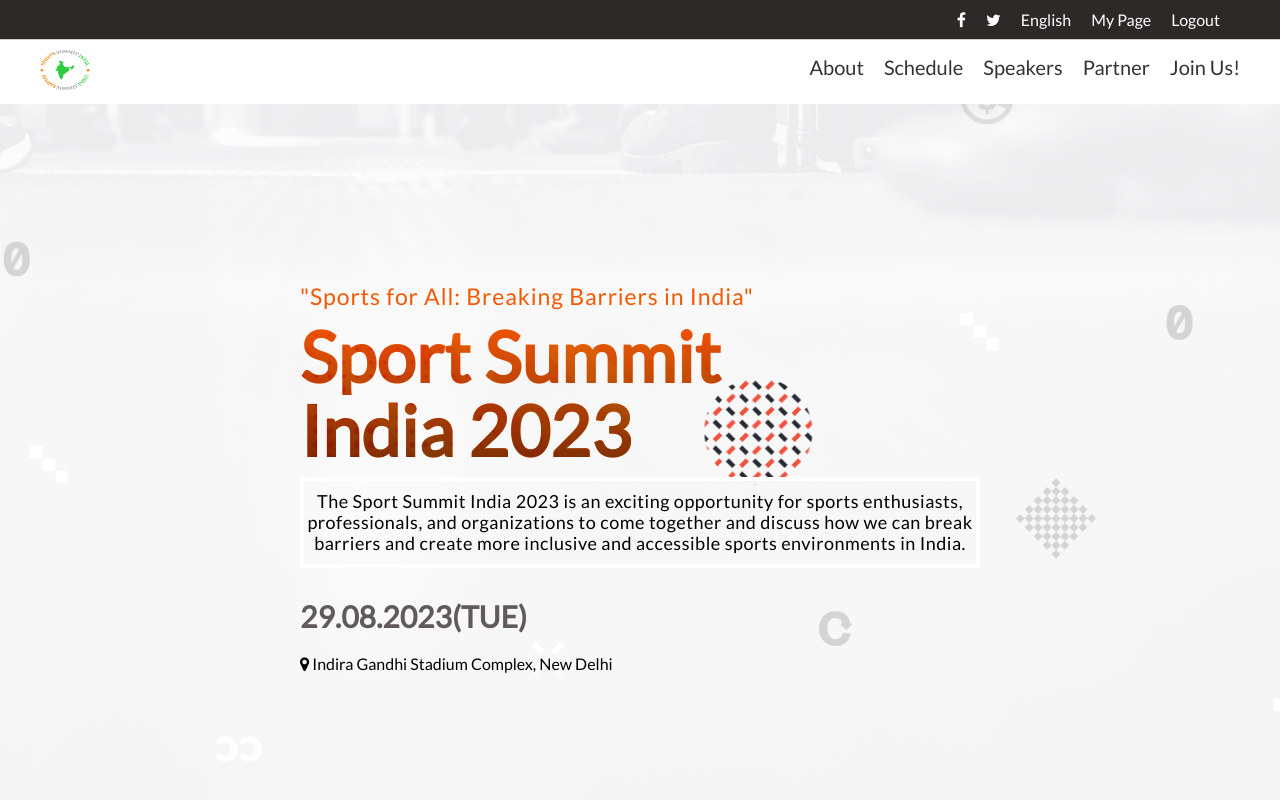
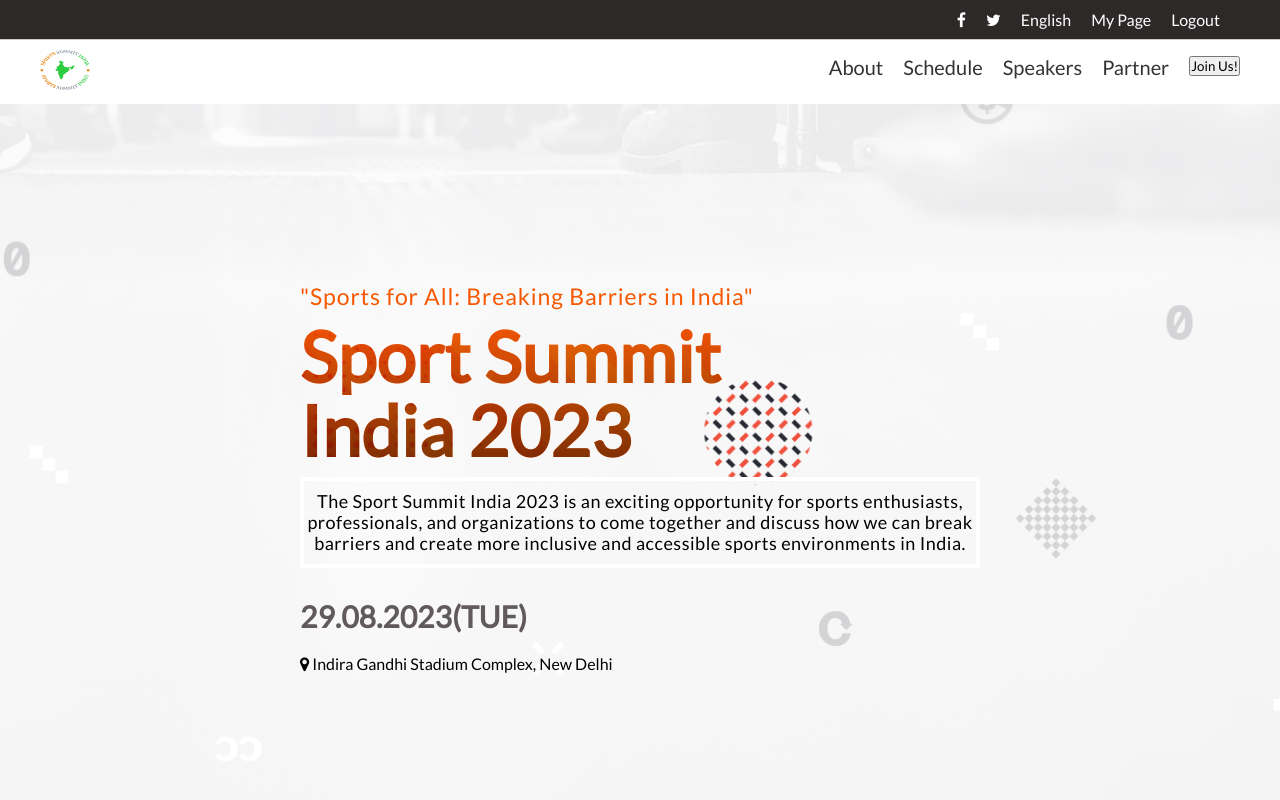
Before and after one commit to Vishal30M/AI-Beyond-Borders, a website: page index.html in a window 1280 px wide. Shown: the top 800 px of the page. Drawn offline with Linux system fonts and the light colour scheme.

Commit message:
Edit index.html

```diff
--- a/index.html
+++ b/index.html
@@ -83,10 +83,10 @@
                         <a href="#prospects" class="a-links">Partner</a>
                     </li>
                     <li>
-                        <a href="#prospects" class="a-links special-link-1">Join Us!</a>
+                        <button type="button" class="nav-btn">Join Us!</button>
                     </li>
+
                 </ul>
-
             </nav>
         </header>
 <main>
@@ -103,6 +103,7 @@
         </div>
     </section>
     <section class="program">
+        <div class="cont">
         <div class="head-2"><h2>Main Program</h2></div>
         <hr class="short-hr">
         <div class="program-list">
@@ -136,6 +137,7 @@
             </ul>
         </div>
         <a class="button">Join Sport Summit 2023</a>
+    </div>
     </section>
     <section class="featured-speaker">
         <h2>Featured Speakers</h2>
```
